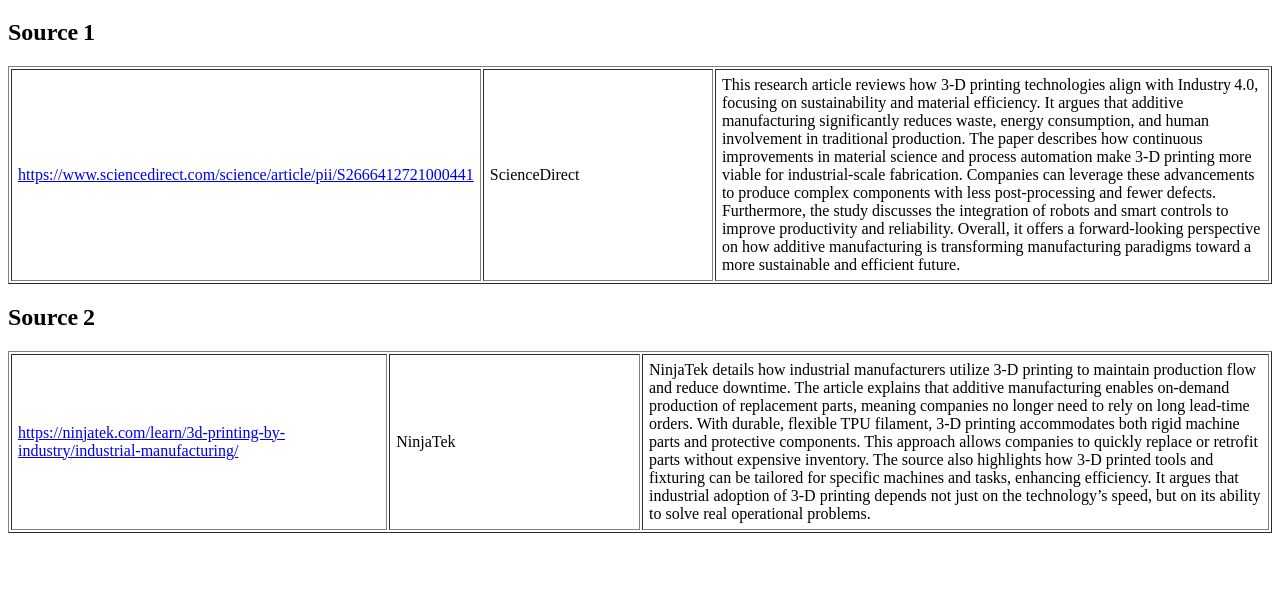
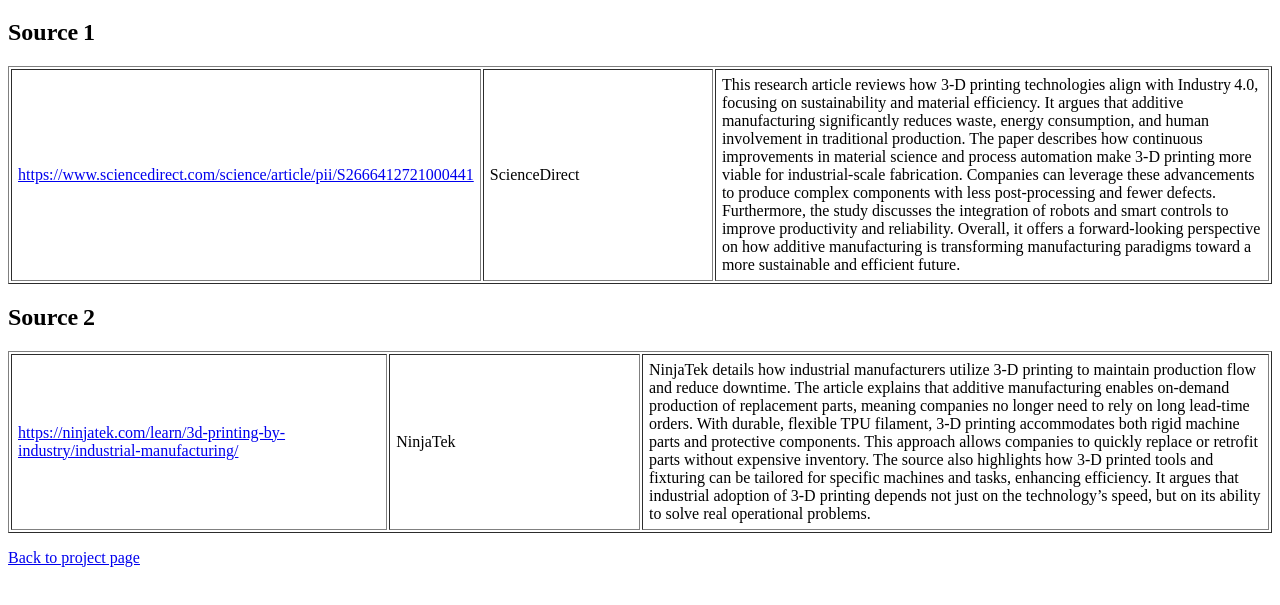
Before and after one commit to costef1-hue/frankcoste.github.io, a plain HTML site: page subtopic3.html in a window 1280 px wide. Shown: the part 61-666 px from the top of the page. Drawn offline with Linux system fonts and the light colour scheme.

Commit message:
Update subtopic3.html

```diff
--- a/subtopic3.html
+++ b/subtopic3.html
@@ -29,6 +29,6 @@
     </tr>
   </table>
 
-
+<p><a href="index.html">Back to project page</a></p>
 </body>
 </html>
```
